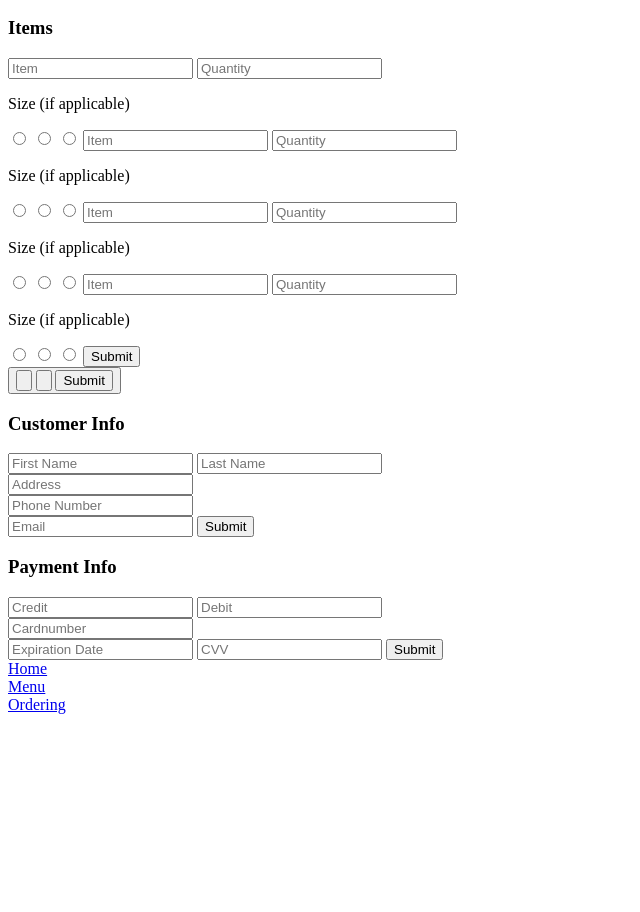
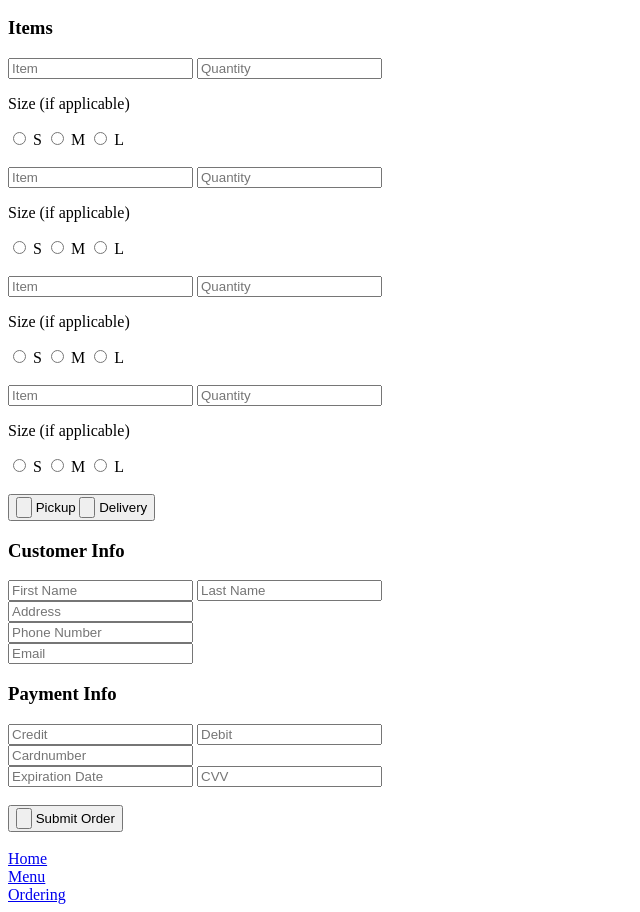
Before and after one commit to sflugum/FE-Week1HTML, a plain HTML site: page Week1Project/order.html in a window 1280 px wide. Shown: the part 487-1399 px from the top of the page, without its empty margins (0-640 px from the left). Before the commit the page ends 1209 px from the top, so only its background shows below. Drawn offline with Linux system fonts and the light colour scheme.

Commit message:
spacing edits

```diff
--- a/Week1Project/order.html
+++ b/Week1Project/order.html
@@ -38,39 +38,51 @@
    <h3>Items</h3>
     <form>
         <input type="text" name="item" placeholder="Item">
-        <input type="text" name="quantity" placeholder="Quantity">
+        <input type="text" name="quantity" placeholder="Quantity"> <br>
         <p>Size (if applicable)</p>
         <input type="radio" name="small" placeholder="Small">
+        <label for="sizeS">S</label>
         <input type="radio" name="medium" placeholder="Medium">
+        <label for="sizeM">M</label>
         <input type="radio" name="large" placeholder="Large">
+        <label for="sizeL">L</label> <br> <br>
 
         <input type="text" name="item" placeholder="Item">
-        <input type="text" name="quantity" placeholder="Quantity">
+        <input type="text" name="quantity" placeholder="Quantity"> <br>
         <p>Size (if applicable)</p>
         <input type="radio" name="small" placeholder="Small">
+        <label for="sizeS">S</label>
         <input type="radio" name="medium" placeholder="Medium">
+        <label for="sizeM">M</label>
         <input type="radio" name="large" placeholder="Large">
+        <label for="sizeL">L</label> <br> <br>
 
         <input type="text" name="item" placeholder="Item">
-        <input type="text" name="quantity" placeholder="Quantity">
+        <input type="text" name="quantity" placeholder="Quantity"> <br>
         <p>Size (if applicable)</p>
         <input type="radio" name="small" placeholder="Small">
+        <label for="sizeS">S</label>
         <input type="radio" name="medium" placeholder="Medium">
+        <label for="sizeM">M</label>
         <input type="radio" name="large" placeholder="Large">
+        <label for="sizeL">L</label> <br> <br>
 
         <input type="text" name="item" placeholder="Item">
-        <input type="text" name="quantity" placeholder="Quantity">
+        <input type="text" name="quantity" placeholder="Quantity"> <br>
         <p>Size (if applicable)</p>
         <input type="radio" name="small" placeholder="Small">
+        <label for="sizeS">S</label>
         <input type="radio" name="medium" placeholder="Medium">
+        <label for="sizeM">M</label>
         <input type="radio" name="large" placeholder="Large">
-        <input type="submit" name="Submit">
+        <label for="sizeL">L</label> <br> <br>
     </form>
 
     <button>
         <input type="button" name="pickup" placeholder="Pickup">
+        <label for="pickupP">Pickup</label>
         <input type="button" name="delivery" placeholder="Delivery">
-        <input type="submit" name="Submit">
+        <label for="deliveryD">Delivery</label>
     </button>
 
     <h3>Customer Info</h3>
@@ -80,7 +92,6 @@
         <input type="text" name="address" placeholder="Address"> <br>
         <input type="text" name="phoneNumber" placeholder="Phone Number"> <br>
         <input type="text" name="email" placeholder="Email">
-        <input type="submit" name="Submit">
     </form>
 
     <h3>Payment Info</h3>
@@ -89,10 +100,15 @@
         <input type="text" name="debit" placeholder="Debit"> <br>
         <input type="text" name="cardnumber" placeholder="Cardnumber"><br>
         <input type="text" name="expiration" placeholder="Expiration Date">
-        <input type="text" name="cvv" placeholder="CVV">
-        <input type="submit" name="Submit">
+        <input type="text" name="cvv" placeholder="CVV">   <br> <br>
     </form>
 
+    <button>
+        <input type="button" name="submit" placeholder="Submit">
+        <label for="submitS">Submit Order</label> <br>
+    </button>
+
+    <br> <br>
     <a href="index.html">Home</a> <br>
     <a href="menu.html">Menu</a> <br>
     <a href="order.html">Ordering</a>
```
Also changed, not shown: Week1Project/menu.html (+3 -3 lines), 1 other file.
